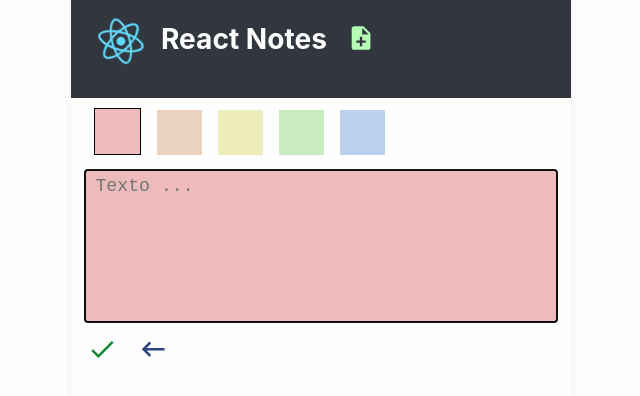
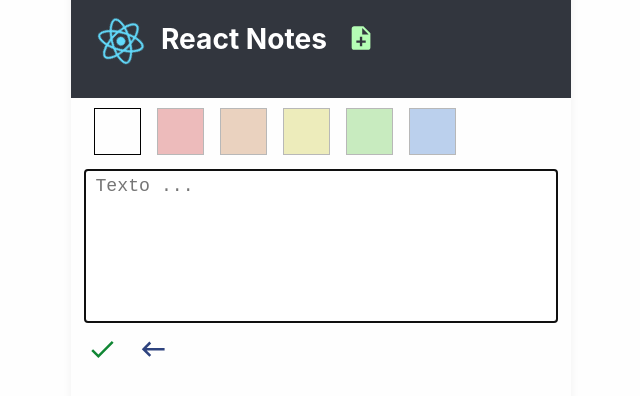
Before and after one commit to FranLopezFreelance/react-notes, a React (Create React App) app: page /add in a window 1280 px wide. Shown: the top 396 px of the page, without its empty margins (319-959 px from the left). Built offline with nearby package versions, Linux system fonts and the light colour scheme.

Commit message:
agregando color blanco a las opciones de fondo

```diff
--- a/src/App.css
+++ b/src/App.css
@@ -144,6 +144,7 @@ textarea {
   width: 45px;
   height: 45px;
   margin: 0px 8px;
+  border: 1px solid rgb(184, 184, 184);
 }
 
 .red {
--- a/src/context.js
+++ b/src/context.js
@@ -3,11 +3,10 @@ import React from 'react'
 //Defino el Estado Global de la aplicación
 //notes contiene el array de todasl notas agregadas, editNote contiene los valores de la nota editada
 const NotesContext = React.createContext({
-    notes: [
-        { id: 1, text: 'Hola Mundo!', background: '#EDBBBB' }
-    ],
+    notes: [],
     selectedNote: null,
     colors: [
+        { name: 'white', hex: '#FFFFFF' },
         { name: 'red', hex: '#EDBBBB' },
         { name: 'orange', hex: '#EAD2BF' },
         { name: 'yellow', hex: '#EDECBB' },
```
